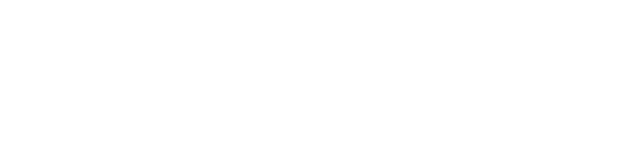
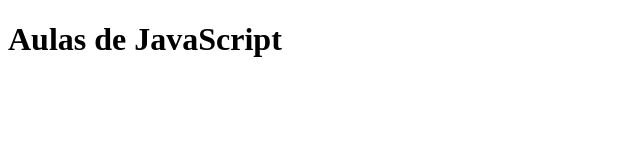
Before and after one commit to terrygomes/JavaScript_Aula, a plain HTML site: page index.html in a window 1280 px wide. Shown: the whole page, without its empty margins (0-640 px from the left). Drawn offline with Linux system fonts and the light colour scheme.

Commit message:
egundo commit teste

```diff
--- a/index.html
+++ b/index.html
@@ -7,6 +7,7 @@
     <title>Aulas de JavaScript</title>
 </head>
 <body>
+    <h1>Aulas de JavaScript</h1>
 
 </body>
 </html>
```
